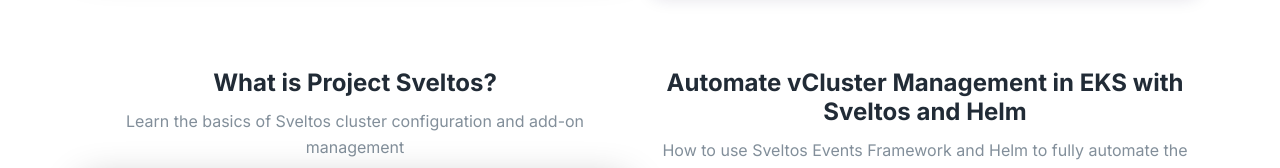
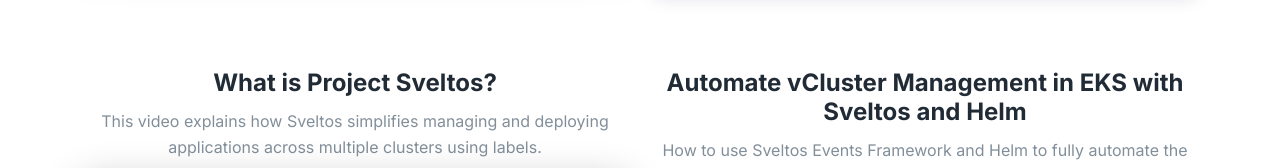
Before and after one commit to projectsveltos/website, a plain HTML site: page index.html in a window 1280 px wide. Shown: the part 5786-5954 px from the top of the page. Drawn offline with Linux system fonts and the light colour scheme; a script that the page names is missing.

Commit message:
Update index.html
fix the description

```diff
--- a/index.html
+++ b/index.html
@@ -1314,14 +1314,16 @@
             </div>
           </div>
         </div>
+
         <!-- Additional YouTube Videos Row -->
+
         <div class="row justify-content-center mt-5">
           <!-- First Additional YouTube Video -->
           <div class="col-lg-6">
             <div class="ud-demo-video wow fadeInUp" data-wow-delay=".3s">
               <div class="ud-video-caption text-center mt-4">
                 <h4>What is Project Sveltos?</h4>
-                <p>Learn the basics of Sveltos cluster configuration and add-on management</p>
+                <p>This video explains how Sveltos simplifies managing and deploying applications across multiple clusters using labels.</p>
                 <div class="text-center mt-4">
                   <div class="ud-video-wrapper">
                     <div class="embed-responsive embed-responsive-16by9">
```
